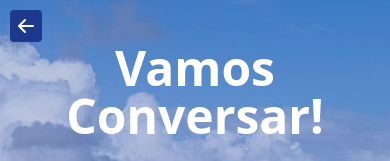
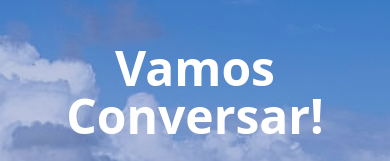
Before and after one commit to JuanMarks/mapa-praia-next, a Next.js app: page /contato in a window 390 px wide. Shown: the top 161 px of the page. Built offline with nearby package versions, Linux system fonts and the light colour scheme.

Commit message:
removido butao de voltar das paginas login,contato,registro

```diff
--- a/src/components/ContatoComponents/ContatoPage.tsx
+++ b/src/components/ContatoComponents/ContatoPage.tsx
@@ -2,7 +2,7 @@
 
 import React, { useState } from 'react';
 import Image from 'next/image';
-import { HiArrowLeft } from "react-icons/hi";
+
 
 export default function ContatoPage() {
   const [formData, setFormData] = useState({
@@ -67,7 +67,6 @@ ${name}
   return (
     <div className="relative min-h-screen pb-17 sm:pb-0 flex items-center justify-center">
       <div className="absolute inset-0 bg-blue-900/30"></div>
-      <a href="/" className='absolute p-1.5 md:hidden bg-blue-900 rounded top-2.5 left-2.5 text-white'><HiArrowLeft size={20}/></a>
 
       <Image
         src="/images/icaraizinho2.jpeg"
--- a/src/components/LoginComponents/Login.tsx
+++ b/src/components/LoginComponents/Login.tsx
@@ -8,7 +8,6 @@ import Image from 'next/image';
 import Link from 'next/link';
 import { isAxiosError } from 'axios'; // Importa o type guard do Axios
 import { GoogleOAuthProvider, GoogleLogin, CredentialResponse } from '@react-oauth/google';
-import { HiArrowLeft } from "react-icons/hi";
 
 export default function Login() {
     const router = useRouter();
@@ -102,7 +101,6 @@ export default function Login() {
     return (
         <div className="relative min-h-screen w-full flex items-center justify-center">
             <div className="absolute inset-0 bg-blue-950/40"></div>
-            <a href="/" className='absolute p-1.5 md:hidden bg-blue-900 rounded top-2.5 left-2.5 text-white'><HiArrowLeft size={20}/></a>
             <Image
                 src="/images/icaraizinho2.jpeg"
                 alt="Praia de Icaraizinho de Amontada"
--- a/src/components/Signup.tsx
+++ b/src/components/Signup.tsx
@@ -7,7 +7,7 @@ import api from '@/axios/config';
 import Image from 'next/image';
 import Link from 'next/link';
 import { isAxiosError } from 'axios'; // Importa o type guard do Axios
-import { HiArrowLeft } from "react-icons/hi";
+
 
 export default function Register() {
     const router = useRouter();
@@ -69,7 +69,6 @@ export default function Register() {
     return (
         <div className="relative min-h-screen w-full flex items-center justify-center">
             <div className="absolute inset-0 bg-blue-950 opacity-60"></div>
-            <a href="/login" className='absolute p-1.5 md:hidden bg-blue-900 rounded top-2.5 left-2.5 text-white'><HiArrowLeft size={20}/></a>
             <Image
                 src="/images/icaraizinho2.jpeg"
                 alt="Praia de Icaraizinho de Amontada"
```
